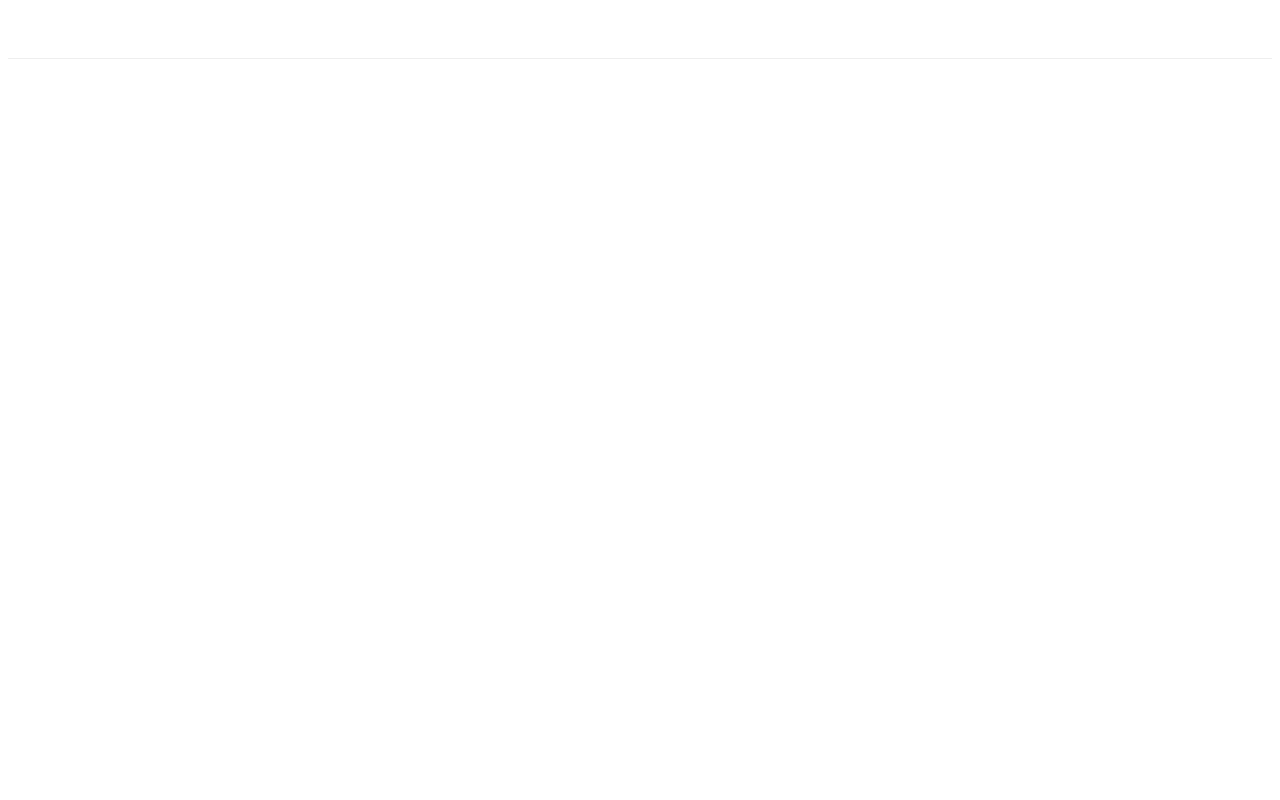
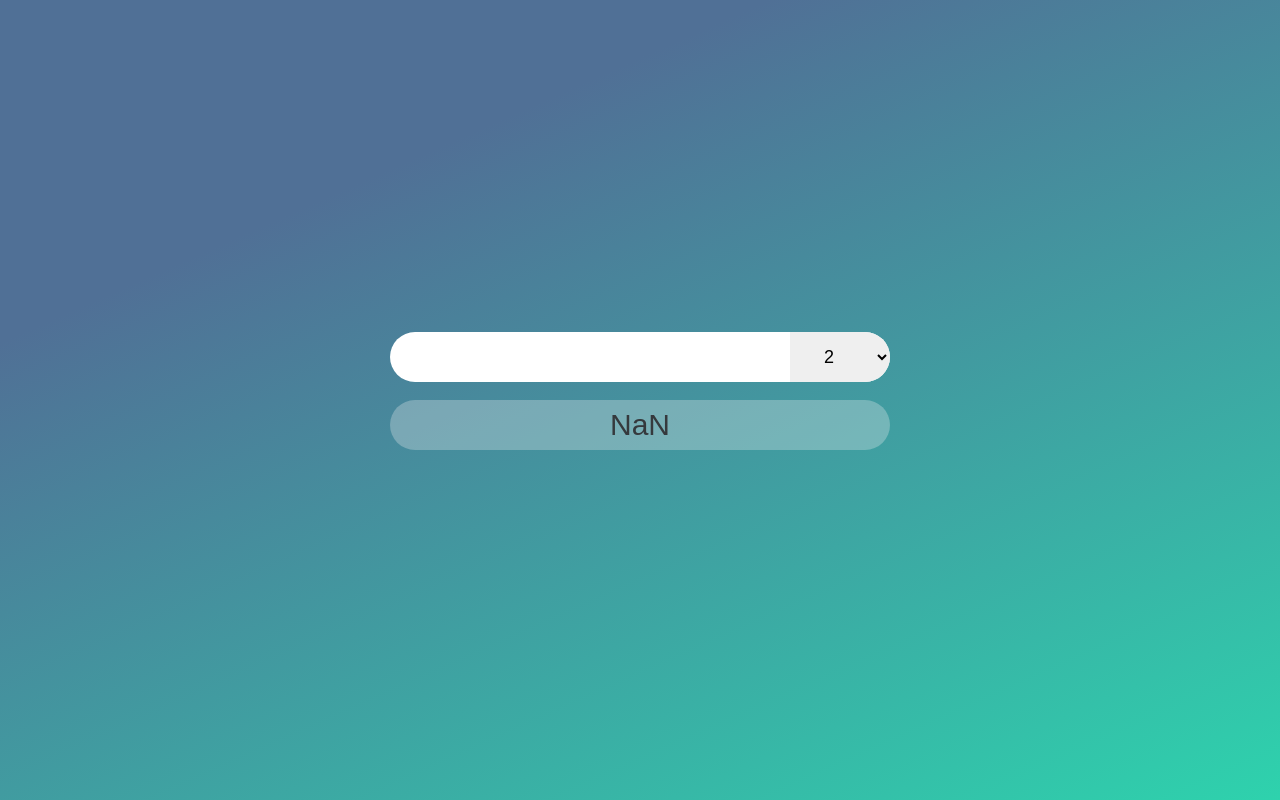
Before and after one commit to callmegin/converter, a React (Create React App) app: page / in a window 1280 px wide. Built offline with nearby package versions, Linux system fonts and the light colour scheme.

Commit message:
forgot to update

```diff
--- /dev/null
+++ b/config-overrides.js
@@ -0,0 +1,7 @@
+const rewireStyledComponents = require('create-react-app-rewire-styled-components');
+
+/* config-overrides.js */
+module.exports = function override(config, env) {
+  config = rewireStyledComponents(config, env);
+  return config;
+};
--- a/package.json
+++ b/package.json
@@ -6,14 +6,15 @@
     "@testing-library/jest-dom": "^5.14.1",
     "@testing-library/react": "^11.2.7",
     "@testing-library/user-event": "^12.8.3",
+    "create-react-app-rewire-styled-components": "^3.0.5",
     "react": "^17.0.2",
     "react-dom": "^17.0.2",
     "react-scripts": "4.0.3",
-    "styled-components": "^5.3.1",
+    "styled-components": "^5.3.0",
     "web-vitals": "^1.1.2"
   },
   "scripts": {
-    "start": "react-scripts start",
+    "start": "react-app-rewired start",
     "build": "react-scripts build",
     "test": "react-scripts test",
     "eject": "react-scripts eject"
--- a/src/App.js
+++ b/src/App.js
@@ -1,10 +1,56 @@
+import { useEffect, useState } from 'react';
 import Input from './components/ui/Input';
 
+import * as s from './styles';
+
+const list = [2, 4, 6, 8, 10, 16];
+
 function App() {
+  const [inputValue, setInputValue] = useState('');
+  const [outputValue, setOutputValue] = useState('');
+  const [base, setBase] = useState(2);
+  const [error, setError] = useState('');
+
+  useEffect(() => {
+    const parsed = parseInt(inputValue, 10);
+    if (isNaN(inputValue)) {
+      return setOutputValue('?????');
+    }
+    setOutputValue(parsed.toString(base));
+  }, [inputValue, base]);
+
+  const changeHandler = (value) => {
+    const pattern = /^[0-9]*$/;
+    const match = value.match(pattern);
+    setInputValue(value);
+    if (match) {
+      setError('');
+    } else {
+      setError('Numbers only');
+    }
+  };
+
   return (
-    <div className="App">
-      <Input />
-    </div>
+    <s.Parent justifyCenter alignCenter>
+      <Input
+        data={list}
+        defaultValue={base}
+        center={true}
+        type="text"
+        width="50rem"
+        value={inputValue}
+        changed={(e) => changeHandler(e.target.value)}
+        withDropdown={true}
+        handleSelect={(e) => setBase(e.target.value)}
+        error={error}
+      />
+      <Input
+        value={outputValue}
+        center={true}
+        width="50rem"
+        placeholder="Type something"
+      />
+    </s.Parent>
   );
 }
 
--- a/src/components/ui/Input/Input.js
+++ b/src/components/ui/Input/Input.js
@@ -1,31 +1,38 @@
-import React from 'react';
+import Select from 'components/ui/select';
 
 import * as s from './styles';
 
 const Input = ({
+  data,
+  handleSelect,
+  defaultValue,
   width,
-  noMargin,
   center,
   placeholder,
   type,
-  required,
-  autocomplete,
   value,
   changed,
+  withDropdown,
   error,
 }) => {
   return (
-    <s.Container width={width} noMargin={noMargin}>
+    <s.Container width={width}>
       <s.Input
         center={center}
         placeholder={placeholder}
         type={type}
-        required={required}
-        autoComplete={autocomplete}
         value={value}
+        withDropdown={withDropdown}
+        disabled={!withDropdown}
         onChange={changed}
       />
-      <s.Border></s.Border>
+      {withDropdown && (
+        <Select
+          data={data}
+          handleSelect={handleSelect}
+          defaultValue={defaultValue}
+        />
+      )}
       {error && <s.ErrorText>{error}</s.ErrorText>}
     </s.Container>
   );
--- a/src/components/ui/Input/styles.js
+++ b/src/components/ui/Input/styles.js
@@ -1,52 +1,45 @@
-import styled from 'styled-components';
-import { cubicBezier, warningLeft } from 'shared/styles';
+import styled, { css } from 'styled-components';
+import { FlexDiv, cubicBezier, warningLeft } from 'shared/styles';
 
-export const Container = styled.div`
-  display: flex;
+export const Container = styled(FlexDiv)`
   width: ${({ width }) => (width ? width : '100%')};
   position: relative;
   margin-bottom: ${({ noMargin }) => (noMargin ? '0' : '1.8rem')};
 `;
 
-export const Border = styled.span`
-  position: absolute;
-  bottom: 0;
-  left: 0;
-  width: 0;
-  height: 1px;
-  border: 0px;
-`;
-
 export const Input = styled.input`
   width: 100%;
   display: block;
-  height: 3rem;
+  box-sizing: border-box;
+  height: 5rem;
   padding-left: ${(props) => (!props.center ? '1rem' : null)};
-  font-size: 1.6rem;
-  font-weight: 600;
+  font-size: 3rem;
+  font-weight: 400;
   text-align: ${(props) => (props.center ? 'center' : null)};
   color: var(--darkgrey);
   word-wrap: break-word;
-  border-width: 0 0 1px;
-  border-radius: 0;
+  border-width: 0;
+  border-radius: 10rem;
   border-color: var(--darkgrey);
   outline: none;
   &::placeholder {
     font-weight: normal;
   }
-  &:focus ~ ${Border} {
-    width: 100%;
-    border: 1px solid var(--blue);
-    transition: all 0.3s ${cubicBezier};
-  }
+  ${({ withDropdown }) =>
+    withDropdown
+      ? css`
+          padding: 0 10rem;
+        `
+      : null}
 `;
+
 export const ErrorText = styled.p`
   position: absolute;
   padding: 1.2rem;
   margin-top: 3.2rem;
   margin-left: 2rem;
   font-size: 1.6rem;
-  border-radius: 0 8px 8px 8px;
+  border-radius: 1rem 0 1rem 1rem;
   z-index: 99;
   animation: ${warningLeft} 0.2s ${cubicBezier} both;
   color: var(--darkgrey);
--- /dev/null
+++ b/src/components/ui/select/Select.js
@@ -0,0 +1,13 @@
+import * as s from './styles';
+
+const Select = ({ data, defaultValue, handleSelect }) => {
+  return (
+    <s.Select value={defaultValue} onChange={handleSelect}>
+      {data.map((el) => (
+        <option value={el}>{el}</option>
+      ))}
+    </s.Select>
+  );
+};
+
+export default Select;
--- /dev/null
+++ b/src/components/ui/select/index.js
@@ -0,0 +1 @@
+export { default } from './Select';
--- /dev/null
+++ b/src/components/ui/select/styles.js
@@ -0,0 +1,13 @@
+import styled, { css } from 'styled-components';
+
+export const Select = styled.select`
+  position: absolute;
+  width: 10rem;
+  height: 5rem;
+  top: 0;
+  right: 0;
+  border: 0;
+  padding: 1rem 3rem;
+  border-radius: 0 10rem 10rem 0;
+  font-size: 1.8rem;
+`;
--- a/src/index.js
+++ b/src/index.js
@@ -1,10 +1,13 @@
 import React from 'react';
 import ReactDOM from 'react-dom';
 import App from './App';
+import GlobalStyles from 'shared/styles/globalStyles';
 
 ReactDOM.render(
   <React.StrictMode>
+    <GlobalStyles />
     <App />
+    <GlobalStyles />
   </React.StrictMode>,
   document.getElementById('root')
 );
--- a/src/shared/styles/globalStyles.js
+++ b/src/shared/styles/globalStyles.js
@@ -18,31 +18,15 @@ const GlobalStyles = createGlobalStyle`
     box-sizing: border-box;
     font-size: 10px;
   }
-  * {
-    scrollbar-width: thin;
-  }
-*::-webkit-scrollbar {
-    width: 0.3rem;
-    position:absolute;
-  }
-*::-webkit-scrollbar-track {
-    background-color: var(--light)};
-  }
-*::-webkit-scrollbar-thumb {
-    background-color: var(--grey);
-  }
-  *, *:before, *:after {
-    box-sizing: inherit;
 
-  }
   body {
     height: 100%;
     padding: 0;
     margin: 0;
     -webkit-tap-highlight-color: transparent;
-
     font-size: 1rem;
-    background: var(--light);
+    background: rgb(80,112,150);
+background: linear-gradient(156deg, rgba(80,112,150,1) 25%, rgba(46,210,173,1) 100%);
     color: var(--darkgrey);
     font-family: 'Roboto', sans-serif;
     font-weight: normal;
--- /dev/null
+++ b/src/styles.js
@@ -0,0 +1,6 @@
+import styled from 'styled-components';
+import { FlexDiv } from 'shared/styles';
+
+export const Parent = styled(FlexDiv)`
+  height: 100%;
+`;
```
Also changed, not shown: .babelrc, 1 other file (tests, documents, lock files or other folders).
